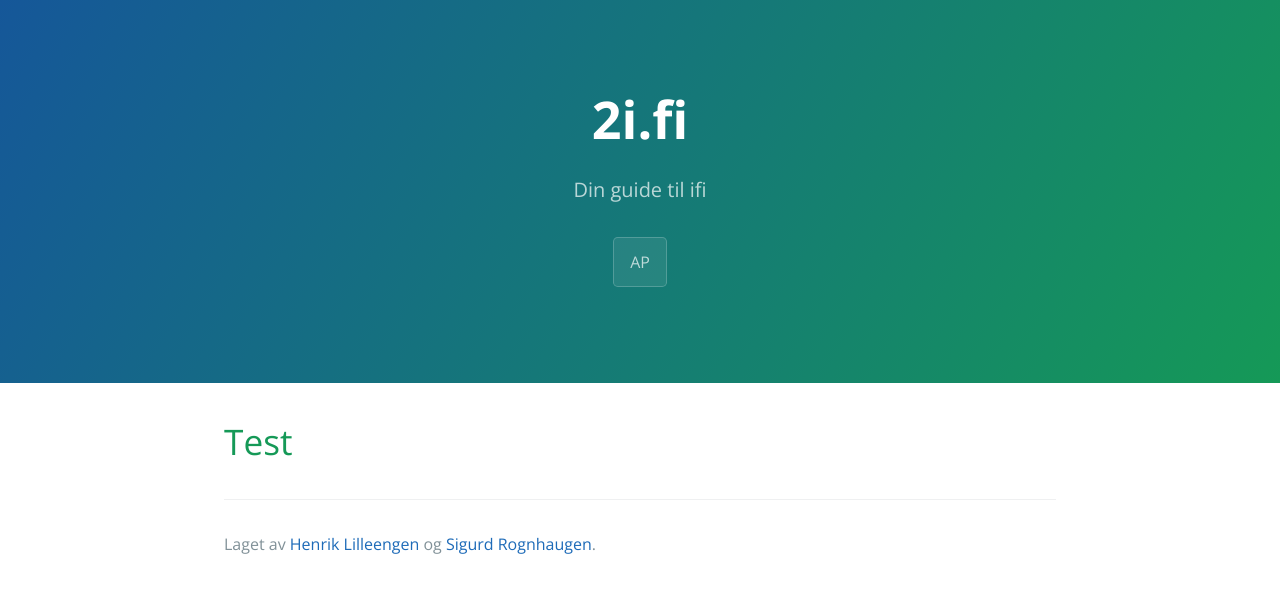
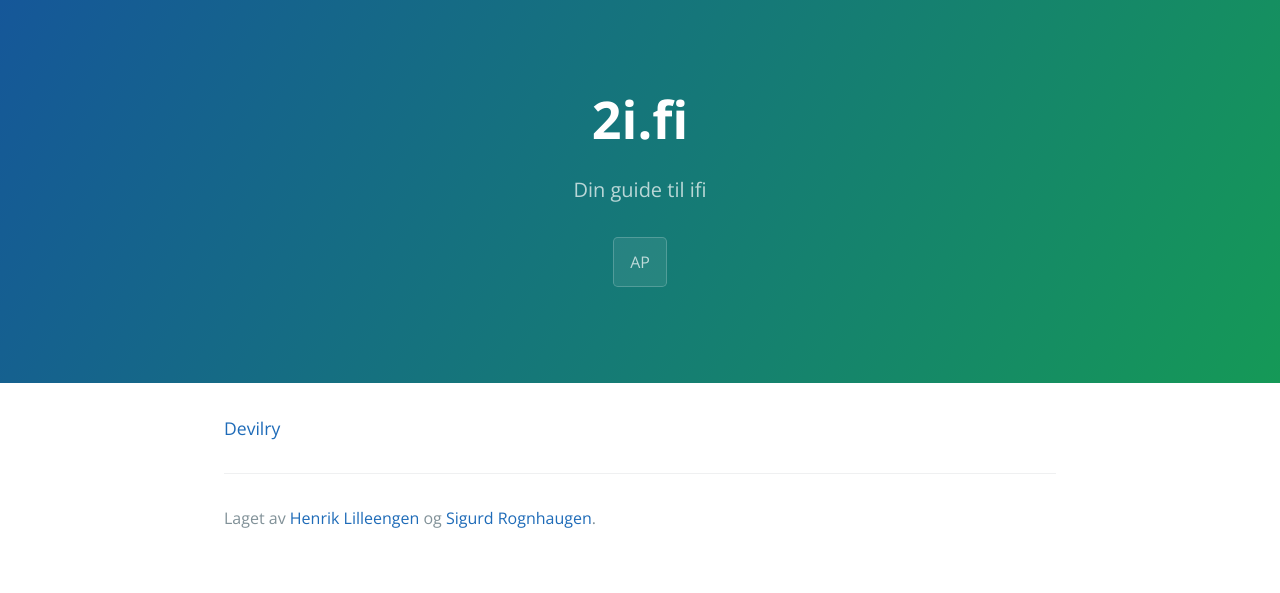
Before and after one commit to cybernetisk/2ifi.github.io, a Jekyll site: the page built from index.md, in a window 1280 px wide. Shown: the top 593 px of the page. Built offline with Jekyll 4.4.1, drawn with Linux system fonts in a browser that asks for light colours; our own code applies the rules of GitHub Pages for plain Markdown files.

Commit message:
Create index.md

```diff
--- a/index.md
+++ b/index.md
@@ -1 +1 @@
-# Test
+[Devilry](https://devilry.ifi.uio.no/)
```
